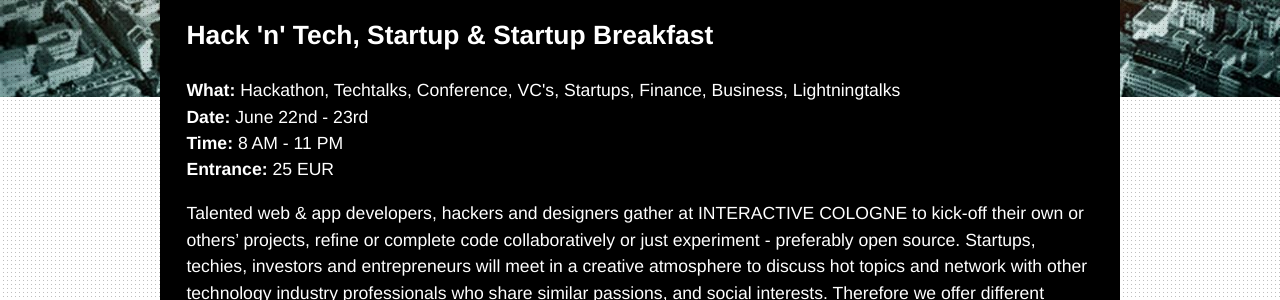
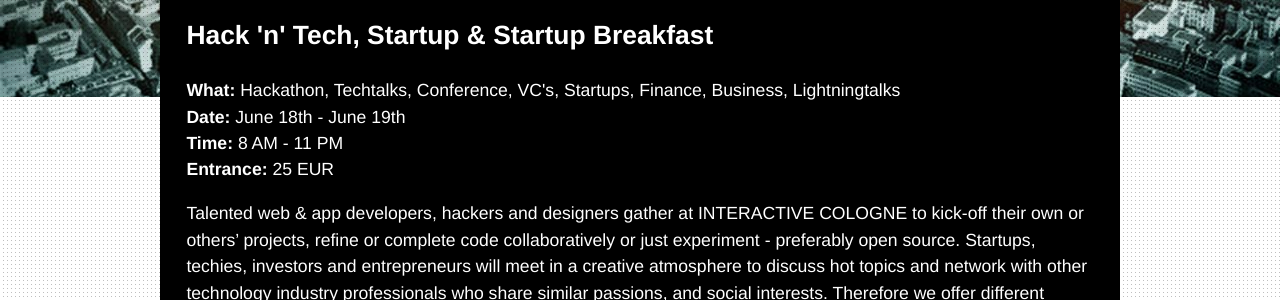
Before and after one commit to InteractiveCologne/interactivecologne.github.com, a Jekyll site: the page built from hack-n-tech-startup.html, in a window 1280 px wide. Shown: the part 731-1031 px from the top of the page. Built offline with Jekyll 4.4.1, drawn with Linux system fonts in a browser that asks for light colours.

Commit message:
fixed date bug

```diff
--- a/c-n-b.html
+++ b/c-n-b.html
@@ -6,7 +6,7 @@
 			<h2>C'n'B</h2>
 			<p>
 				<strong>What:</strong> Conference, Creativity, Business<br/>
-				<strong>Date:</strong> June 20th - 21st<br/>
+				<strong>Date:</strong> June 20th - June 21st<br/>
 				<strong>Time:</strong> 9 AM - 8 PM<br/>
 				<strong>Entrance:</strong> 80 EUR
 			</p>
--- a/co-pop.html
+++ b/co-pop.html
@@ -6,7 +6,7 @@
 			<h2>c/o pop</h2>
 			<p>
 				<strong>What:</strong> Festival, Music<br/>
-				<strong>Date:</strong> June 19th - 23rd<br/>
+				<strong>Date:</strong> June 19th - June 23rd<br/>
 				<strong>Time:</strong> 9 AM - 8 PM<br/>
 				<strong>Entrance:</strong> 70 EUR
 			</p>
--- a/hack-n-tech-startup.html
+++ b/hack-n-tech-startup.html
@@ -6,7 +6,7 @@
       <h2>Hack 'n' Tech, Startup & Startup Breakfast</h2>
       <p>
         <strong>What:</strong> Hackathon, Techtalks, Conference, VC's, Startups, Finance, Business, Lightningtalks<br/>
-        <strong>Date:</strong> June 22nd - 23rd<br/>
+        <strong>Date:</strong> June 18th - June 19th<br/>
         <strong>Time:</strong> 8 AM - 11 PM<br/>
         <strong>Entrance:</strong> 25 EUR
       </p>
--- a/hack-n-tech.html
+++ b/hack-n-tech.html
@@ -6,7 +6,7 @@
 			<h2>Hack 'n' Tech</h2>
 			<p>
 				<strong>What:</strong> Hackathon, Techtalks, Lightningtalks<br/>
-				<strong>Date:</strong> June 22nd - 23rd<br/>
+				<strong>Date:</strong> June 18th - 19th<br/>
 				<strong>Time:</strong> 8 AM - 11 PM<br/>
 				<strong>Entrance:</strong> 25 EUR
 			</p>
--- a/parties.html
+++ b/parties.html
@@ -6,10 +6,13 @@
       <h2>Afterparty & c/o pop opening</h2>
       <p>
         <strong>What:</strong> Concerts, Party<br/>
-        <strong>Date:</strong> June 18th & June 19th<br/>
+        <strong>Date:</strong> June 17th - June 23th<br/>
         <strong>Time:</strong> 7 PM<br/>
         <strong>Entrance:</strong> free
       </p>
+      <h3>Monday: Webmonday Warmup Party</h3>
+      <p><a href="webmonday.html" alt="Read more about Webmonday and Warmup Party">Read more about Webmonday and Warmup Party...</a></p>
+
       <h3>Tuesday: Afterparty</h3>
       <p>As on monday we will have an great get together @ Wohngemeinschaft after this awesome day. Also featuring two gigs. One of them is <a href="#malte">Malte Griesgram</a> a Singer-songwriter from Cologne. The other gig will be announced soon.</p>
       <p>Another big event is the c/o pop opening at the Millowitsch-Theater. This event is invite only but afterwards there will be a lot of parties with famous dj's around the Millowitsch-Theater and Aachenerstr.</p>
--- a/startup.html
+++ b/startup.html
@@ -6,7 +6,7 @@
 			<h2>Startup & Startup Breakfast</h2>
 			<p>
 				<strong>What:</strong> Conference, VC's, Startups, Finance, Business, Lightningtalks<br/>
-				<strong>Date:</strong> June 22nd - 23rd<br/>
+				<strong>Date:</strong> June 18th - June 19th<br/>
 				<strong>Time:</strong> 8 AM - 11 PM<br/>
 				<strong>Entrance:</strong> 25 EUR per participant ticket / 50 EUR visitor ticket
 			</p>
```
